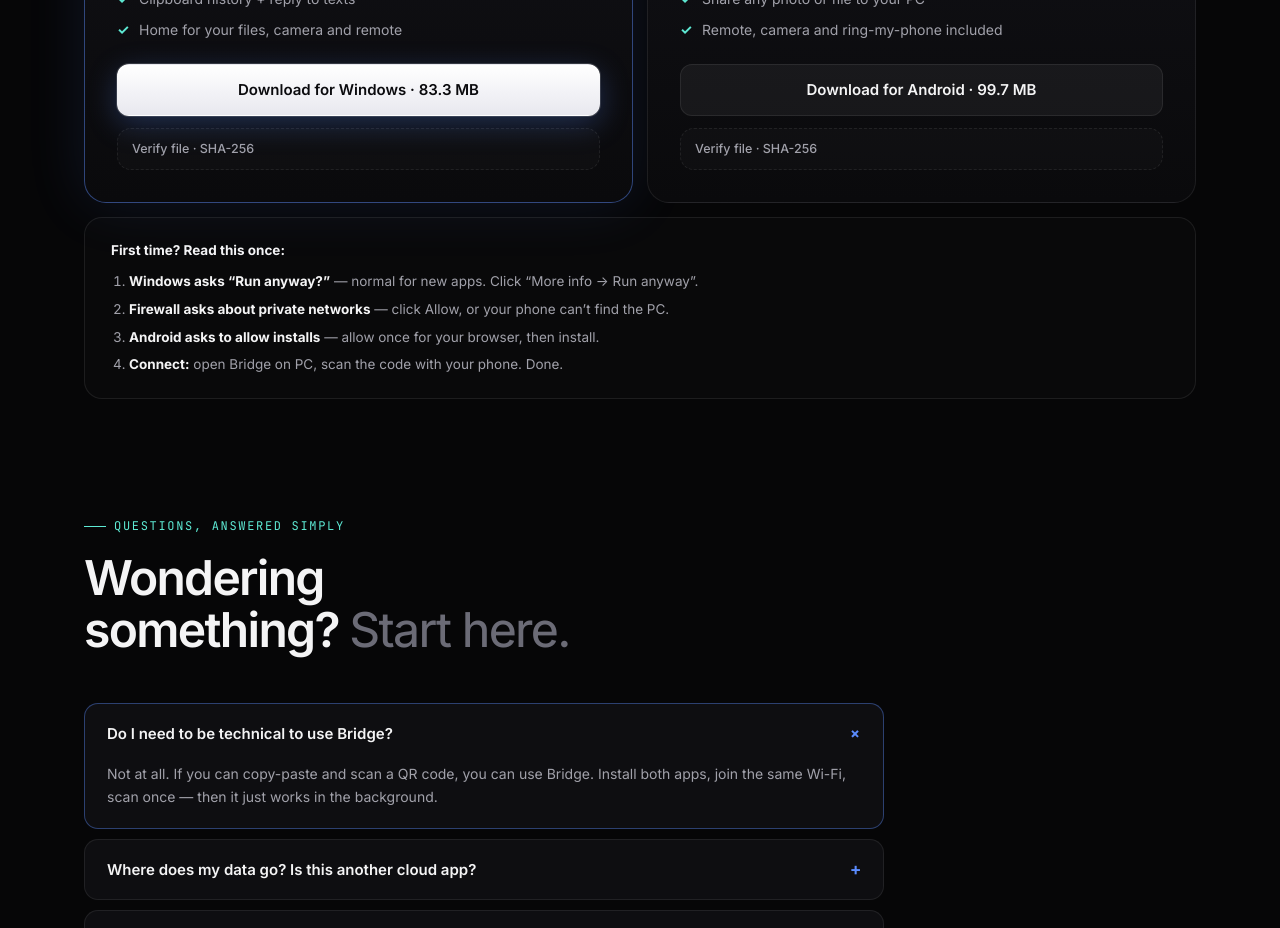
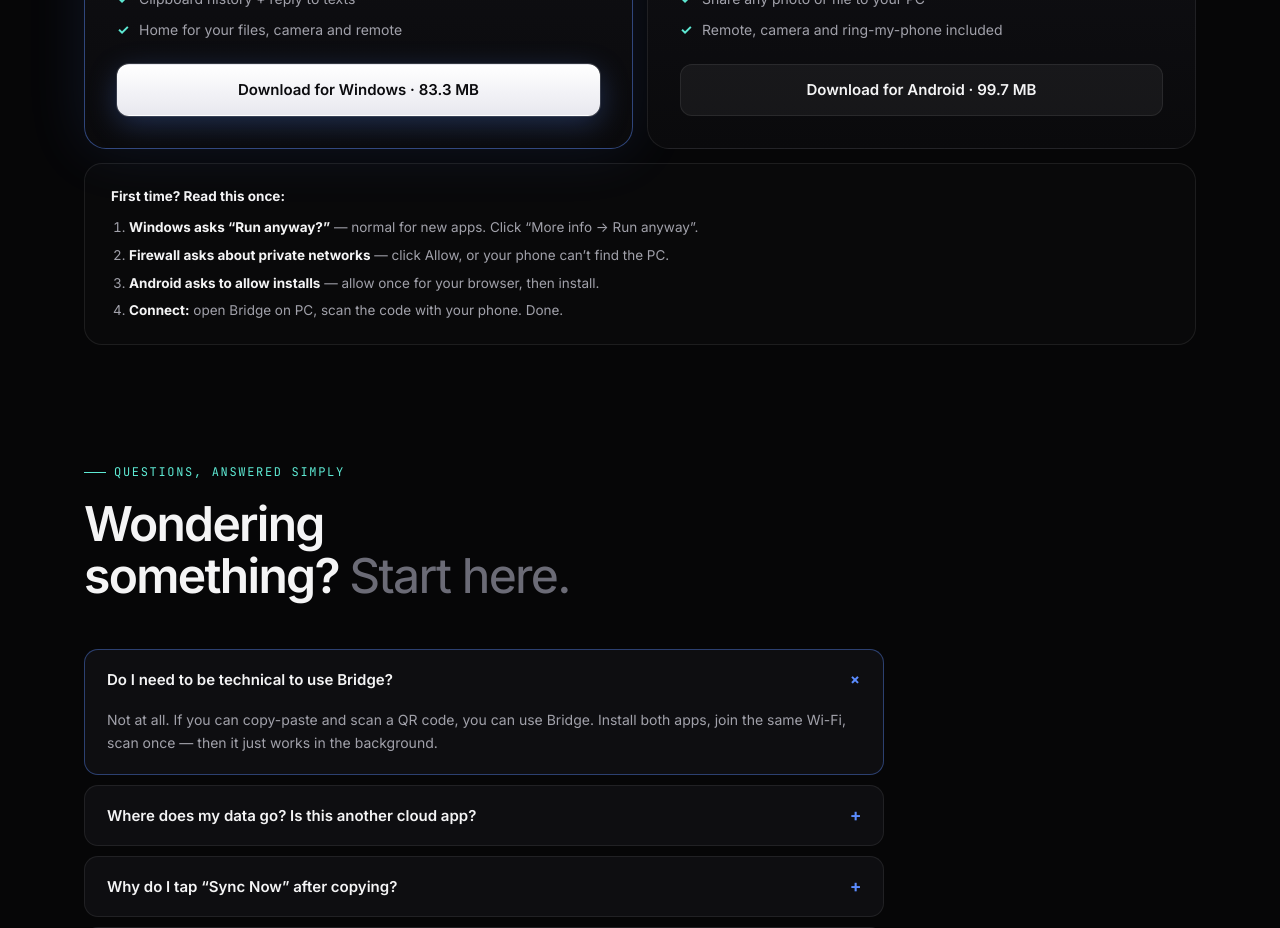
Before and after one commit to sairiteshdomakuntla/bridge-website, a React (Vite) app: page / in a window 1280 px wide. Shown: the part 7800-8728 px from the top of the page. Built offline with nearby package versions, Linux system fonts and the light colour scheme.

Commit message:
remove text on download

```diff
--- a/src/App.tsx
+++ b/src/App.tsx
@@ -1,6 +1,6 @@
 import { useEffect, useRef, useState } from 'react';
 import { BrowserRouter, Route, Routes } from 'react-router-dom';
-import { SITE, shortHash } from './config';
+import { SITE } from './config';
 import Privacy from './Privacy';
 
 /* ---------------- hooks ---------------- */
@@ -832,10 +832,6 @@
                 <li>Home for your files, camera and remote</li>
               </ul>
               <a className="btn btn-specular" href={SITE.windowsDownloadUrl} download={SITE.windowsInstaller} style={{ width: '100%', justifyContent: 'center' }}>Download for Windows · {SITE.windowsSize}</a>
-              <details className="geek small">
-                <summary>Verify file · SHA-256</summary>
-                <div className="geek-body mono" style={{ fontSize: 11.5 }} title={SITE.windowsSha256}>{SITE.windowsInstaller}<br />{shortHash(SITE.windowsSha256)} · {SITE.windowsSha256}</div>
-              </details>
             </div>
             <div className="dl-card reveal">
               <div className="os"><div className="glyph droid"><AndroidGlyph size={24} /></div><div><h3>For Android</h3><div className="file mono">Android 8.0+ · v{SITE.appVersion}</div></div></div>
@@ -845,10 +841,6 @@
                 <li>Remote, camera and ring-my-phone included</li>
               </ul>
               <a className="btn btn-ghost" href={SITE.androidDownloadUrl} download={SITE.androidApk} style={{ width: '100%', justifyContent: 'center' }}>Download for Android · {SITE.androidSize}</a>
-              <details className="geek small">
-                <summary>Verify file · SHA-256</summary>
-                <div className="geek-body mono" style={{ fontSize: 11.5 }} title={SITE.androidSha256}>{SITE.androidApk}<br />{shortHash(SITE.androidSha256)} · {SITE.androidSha256}</div>
-              </details>
             </div>
           </div>
           <div className="dl-note reveal">
```
